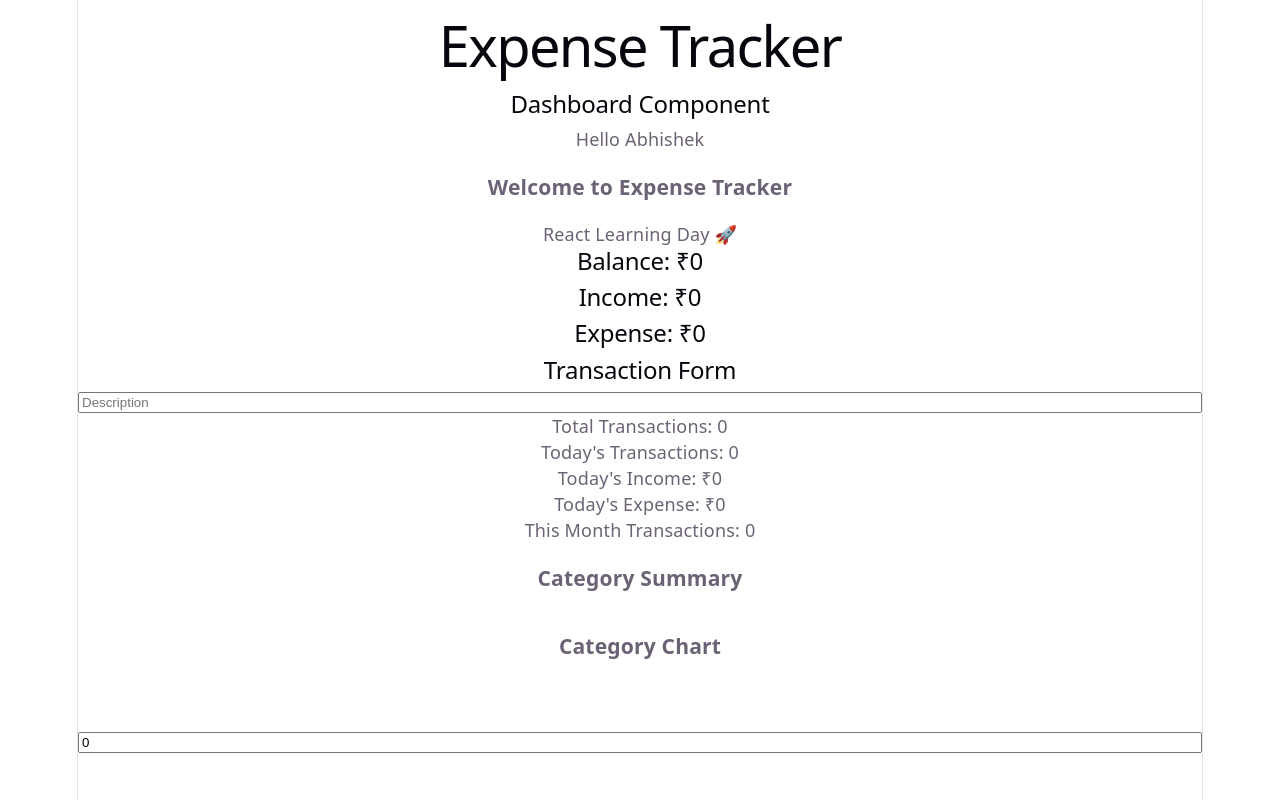
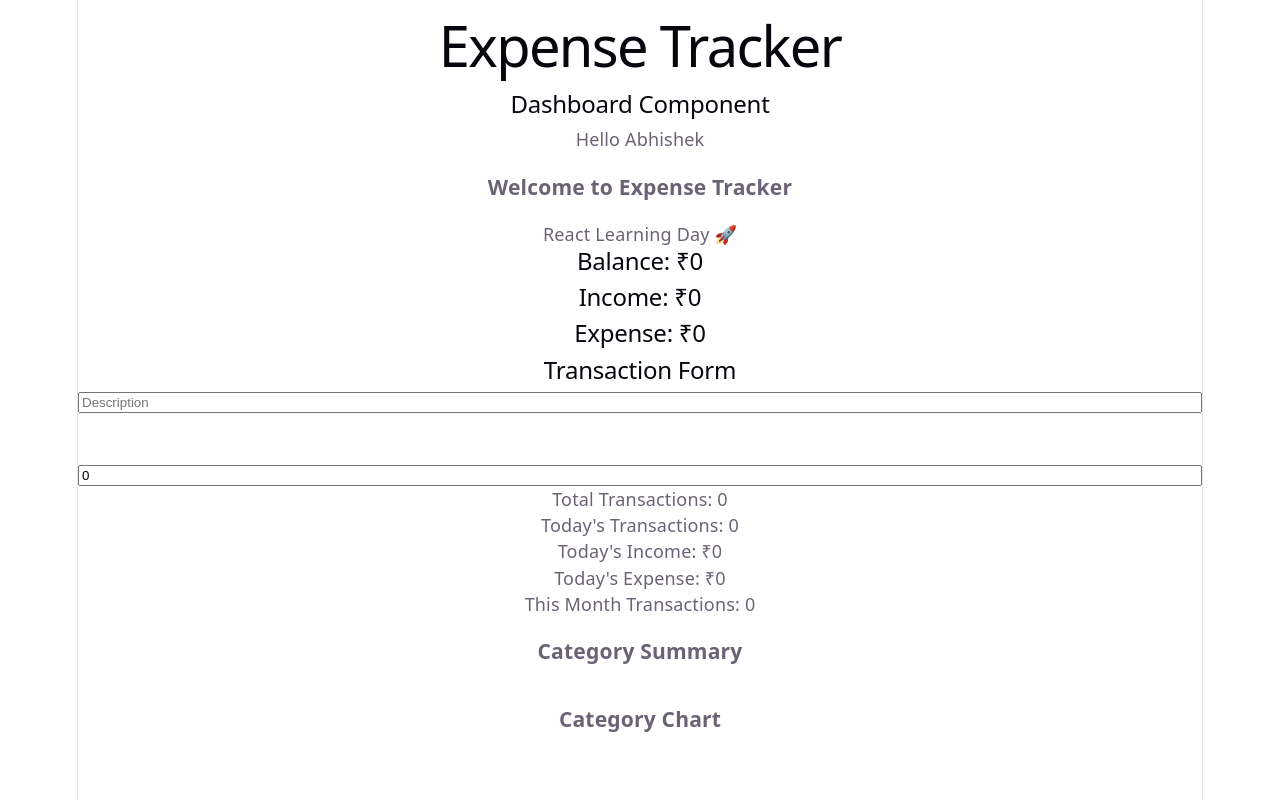
Before and after one commit to abhi12012/expense-tracker-react, a React (Vite) app in the folder expense-tracker-react/: page / in a window 1280 px wide. Shown: the top 800 px of the page. Built offline with nearby package versions, Linux system fonts and the light colour scheme.

Commit message:
Move amount input to TransactionForm component

```diff
--- a/expense-tracker-react/src/App.jsx
+++ b/expense-tracker-react/src/App.jsx
@@ -287,8 +287,9 @@ if (sortBy === "high") {
 <TransactionForm
   description={description}
   setDescription={setDescription}
+  amount={amount}
+  setAmount={setAmount}
 />
-
 
 
 
@@ -358,16 +359,7 @@ if (sortBy === "high") {
       <br />
       <br />
 
-      <input
-        type="number"
-        placeholder="Amount"
-        value={amount}
-        onChange={(e) => setAmount(Number(e.target.value))}
-      />
 
-
-       <br />
-      <br />
 
 
 
--- a/expense-tracker-react/src/components/TransactionForm.jsx
+++ b/expense-tracker-react/src/components/TransactionForm.jsx
@@ -1,6 +1,8 @@
 function TransactionForm({
   description,
   setDescription,
+  amount,
+  setAmount,
 }) {
   return (
     <>
@@ -12,7 +14,21 @@ function TransactionForm({
   value={description}
   onChange={(e) => setDescription(e.target.value)}
 />
+
+
+<br />
+      <br />
+
+
+<input
+  type="number"
+  placeholder="Amount"
+  value={amount}
+  onChange={(e) => setAmount(Number(e.target.value))}
+/>
     </>
+
+
   );
 }
 
```
